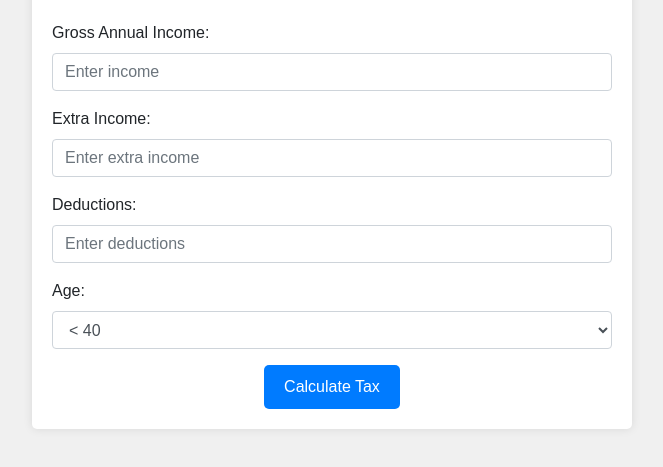
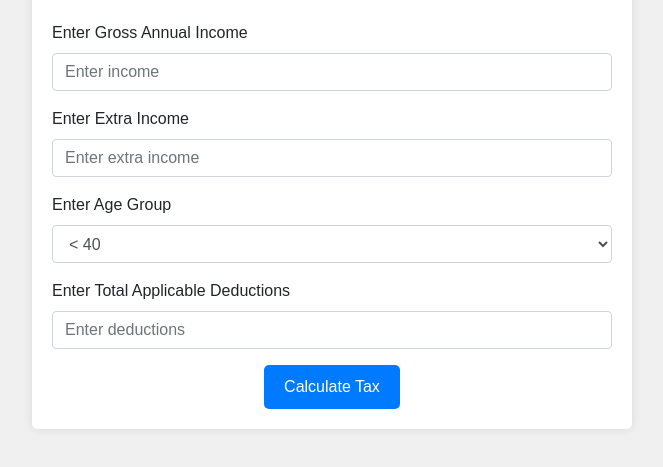
Before and after one commit to sharvari-mangale/Tax_Calculator, a plain HTML site: page index.html in a window 1280 px wide. Shown: the part 91-558 px from the top of the page, without its empty margins (308-971 px from the left). Drawn offline with nearby package versions, Linux system fonts and the light colour scheme.

Commit message:
index.html

```diff
--- a/index.html
+++ b/index.html
@@ -13,27 +13,29 @@
     <h1 class="text-center mb-4"><b>Tax Calculator</b></h1>
     <form id="taxForm">
         <div class="form-group">
-            <label for="income">Gross Annual Income:</label>
+            <label for="income">Enter Gross Annual Income</label>
             <input type="number" class="form-control" id="income" placeholder="Enter income">
             <span class="error-icon" data-toggle="tooltip" data-placement="right" title=""></span>
         </div>
         <div class="form-group">
-            <label for="extraIncome">Extra Income:</label>
+            <label for="extraIncome">Enter Extra Income</label>
             <input type="number" class="form-control" id="extraIncome" placeholder="Enter extra income">
             <span class="error-icon" data-toggle="tooltip" data-placement="right" title=""></span>
         </div>
+
         <div class="form-group">
-            <label for="deductions">Deductions:</label>
-            <input type="number" class="form-control" id="deductions" placeholder="Enter deductions">
-            <span class="error-icon" data-toggle="tooltip" data-placement="right" title=""></span>
-        </div>
-        <div class="form-group">
-            <label for="age">Age:</label>
+            <label for="age">Enter Age Group</label>
             <select class="form-control" id="age">
                 <option value="<40">&lt; 40</option>
                 <option value="≥40 & <60">&ge; 40 &lt; 60</option>
                 <option value="≥60">&ge; 60</option>
             </select>
+            <span class="error-icon" data-toggle="tooltip" data-placement="right" title=""></span>
+        </div>
+
+        <div class="form-group">
+            <label for="deductions">Enter Total Applicable Deductions</label>
+            <input type="number" class="form-control" id="deductions" placeholder="Enter deductions">
             <span class="error-icon" data-toggle="tooltip" data-placement="right" title=""></span>
         </div>
         <button type="submit" class="btn btn-primary">Calculate Tax</button>
```
